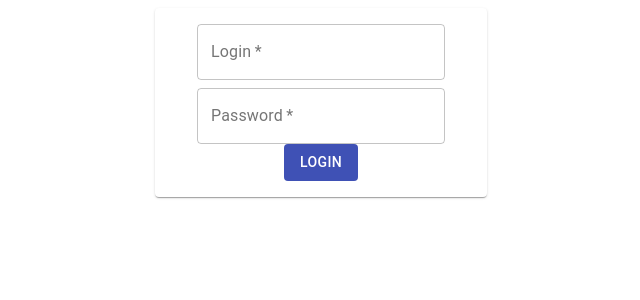
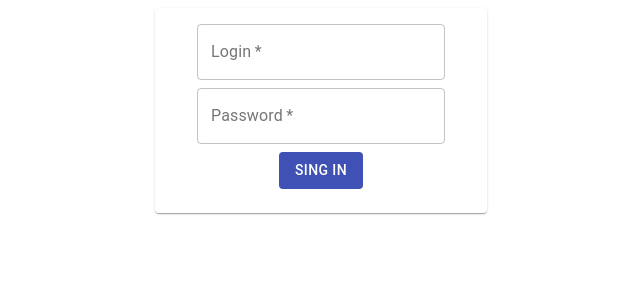
Before and after one commit to AdamenkoA/silver-garbanzo, a React (Create React App) app: page /Login in a window 1280 px wide. Shown: the top 300 px of the page, without its empty margins (319-959 px from the left). Built offline with nearby package versions, Linux system fonts and the light colour scheme.

Commit message:
Created router. Created "Home" page. Added login validation and redirect to home page.

```diff
--- a/src/App.tsx
+++ b/src/App.tsx
@@ -1,12 +1,12 @@
 import React from 'react';
 import './App.css';
-import Login from "./Login/Login";
+import Pages from "./Server/Routes";
 
 function App() {
     return (
         <div className="App">
             <header className="App-header">
-                <Login/>
+                <Pages/>
             </header>
         </div>
     );
--- /dev/null
+++ b/src/Home/Home.tsx
@@ -0,0 +1,56 @@
+import React from "react";
+import {Link} from 'react-router-dom';
+
+interface IListItems {
+    name: string,
+    key: number
+}
+
+interface IListProps {
+
+}
+
+interface IListState {
+    items: Array<IListItems>;
+}
+
+/**
+ * List of item in home page
+ */
+export default class Home extends React.Component<IListProps, IListState> {
+    constructor(props: IListProps) {
+        super(props);
+        this.state = {
+            items: [
+                {
+                    name: 'phone',
+                    key: 1
+                },
+                {
+                    name: 'cup',
+                    key: 2
+                },
+                {
+                    name: 'book',
+                    key: 3
+                },
+                {
+                    name: 'keyboard',
+                    key: 4
+                }
+            ]
+        }
+    }
+
+    render() {
+        return (
+            <ul className="list-group">
+                {this.state.items.map(item => {
+                    return <li className="list-group-item" key={item.key}>
+                        <Link to={`/${item.name}`}>{item.name}</Link>
+                    </li>
+                })}
+            </ul>
+        );
+    }
+}
--- a/src/Login/InputComponent.tsx
+++ b/src/Login/InputComponent.tsx
@@ -1,13 +1,18 @@
 import * as React from 'react';
-import TextField, {BaseTextFieldProps} from "@material-ui/core/TextField";
+import TextField from "@material-ui/core/TextField";
 import Grid from '@material-ui/core/Grid';
 
+let elementId = (prefix = 'id') => {
+    return `${prefix}-id`;
+}
+
 export default function inputComponent({onChange, label, type, ...props}: { onChange: any, label: string, type?: React.InputHTMLAttributes<unknown>['type'], prop?: any }) {
+
     return <Grid container wrap="nowrap" spacing={2}>
         <Grid item xs zeroMinWidth>
             <TextField
                 required
-                id="outlined-required"
+                id={elementId(label)}
                 label={label}
                 type={type}
                 defaultValue=""
--- a/src/Login/Login.tsx
+++ b/src/Login/Login.tsx
@@ -4,6 +4,7 @@ import Paper from '@material-ui/core/Paper';
 import Grid from '@material-ui/core/Grid';
 import InputComponent from './InputComponent'
 import {LoginStyle} from './LoginStyle'
+import history from "../Server/history";
 
 const useStyles = LoginStyle;
 
@@ -20,6 +21,9 @@ interface IState {
 
 }
 
+/**
+ * Login form
+ */
 class LoginComponent extends React.Component<IProps, IState> {
     public static defaultProps: Partial<IProps> = {};
 
@@ -27,8 +31,18 @@ class LoginComponent extends React.Component<IProps, IState> {
         name: "",
         password: ""
     };
+
+    /**
+     *
+     */
     loginClick = () => {
-        //TODO: Route to homepage
+        if (this.state.name === "" || this.state.password === "") {
+            window.alert("Login or password is empty");
+        } else if (this.state.name === "admin" && this.state.password === "12345") {
+            history.push('/Home');
+        } else {
+            window.alert("Wrong login or password");
+        }
     };
 
     handleLoginInput = (event: React.ChangeEvent<{ value: string }>) => {
@@ -50,9 +64,10 @@ class LoginComponent extends React.Component<IProps, IState> {
                                     type={"password"}/>
                     <Grid container wrap="nowrap">
                         <Grid item xs>
-                            <Button onClick={this.loginClick} variant="contained" color="primary"
+                            <Button className={this.props.classes.login_button} onClick={this.loginClick}
+                                    variant="contained" color="primary"
                                     disableElevation>
-                                Login
+                                Sing in
                             </Button>
                         </Grid>
                     </Grid>
--- a/src/Login/LoginStyle.tsx
+++ b/src/Login/LoginStyle.tsx
@@ -20,8 +20,9 @@ const useStyles = makeStyles((theme: Theme) =>
             margin: `${theme.spacing(1)}px auto`,
             padding: theme.spacing(2),
         },
-        button: {
-            marginLeft: `${theme.spacing(2)}px auto`,
+        login_button:{
+            maxWidth: 300,
+            margin: `${theme.spacing(1)}px auto`,
         }
     })
 );
--- /dev/null
+++ b/src/Server/Routes.tsx
@@ -0,0 +1,55 @@
+import React from "react";
+import {Switch, Route, Router} from "react-router-dom";
+import Login from "../Login/Login";
+import Home from "../Home/Home";
+import history from "./history";
+
+interface IListPages {
+    path: string,
+    component: any,
+    key: string
+}
+
+
+interface IListProps {
+}
+
+interface IListState {
+    pages: Array<IListPages>;
+}
+
+/**
+ * Routes provider for the application routes
+ */
+export default class Pages extends React.Component<IListProps, IListState> {
+    constructor(props: IListProps) {
+        super(props);
+        history.push('/Login');
+        this.state = {
+            pages: [
+                {
+                    path: '/Login',
+                    component: Login,
+                    key: 'LoginPage'
+                },
+                {
+                    path: '/Home',
+                    component: Home,
+                    key: 'HomePage'
+                }
+            ]
+        }
+    }
+
+    render() {
+        return (
+            <Router history={history}>
+                <Switch>
+                    {this.state.pages.map(route => {
+                        return <Route key={route.key} exact path={route.path} component={route.component}/>
+                    })}
+                </Switch>
+            </Router>
+        );
+    }
+}
--- /dev/null
+++ b/src/Server/history.ts
@@ -0,0 +1,3 @@
+import { createBrowserHistory as history} from 'history';
+
+export default history();
```
Also changed, not shown: package.json (+6 -3 lines), 1 other file (tests, documents, lock files or other folders).
